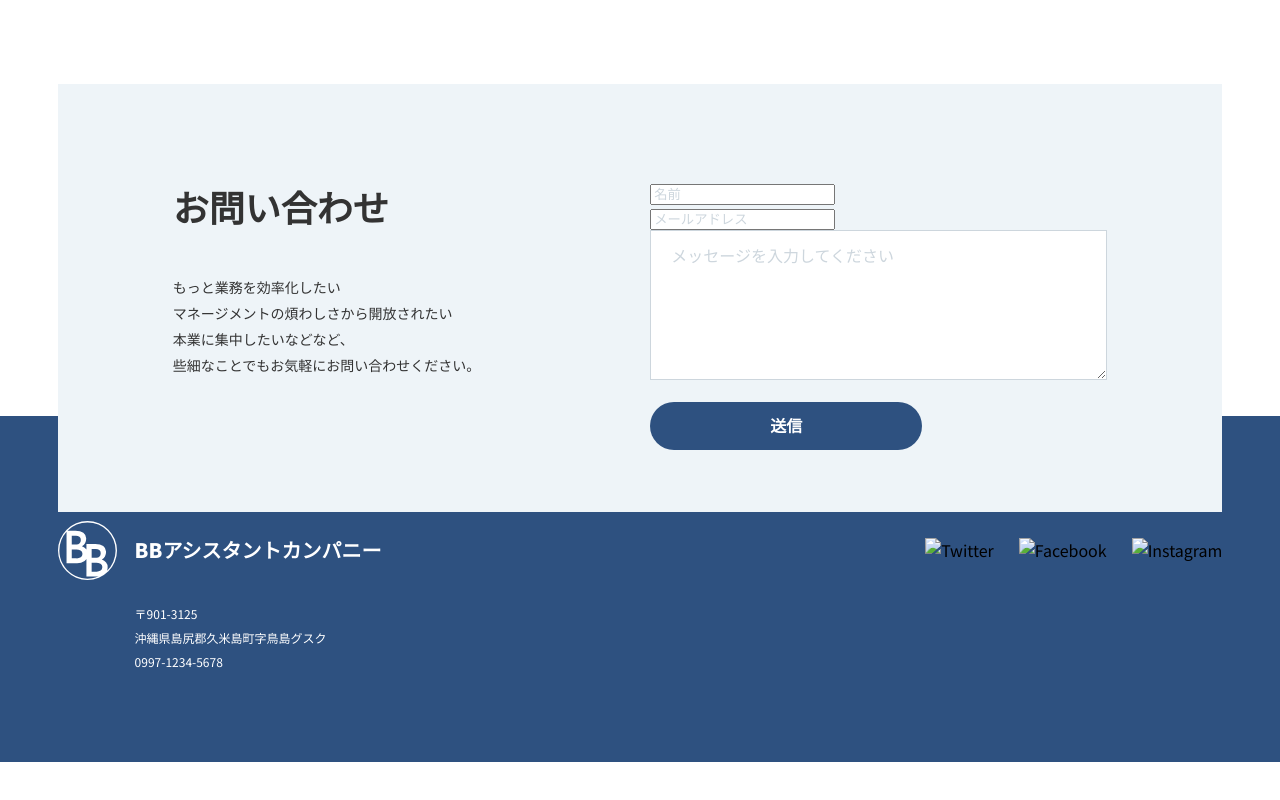
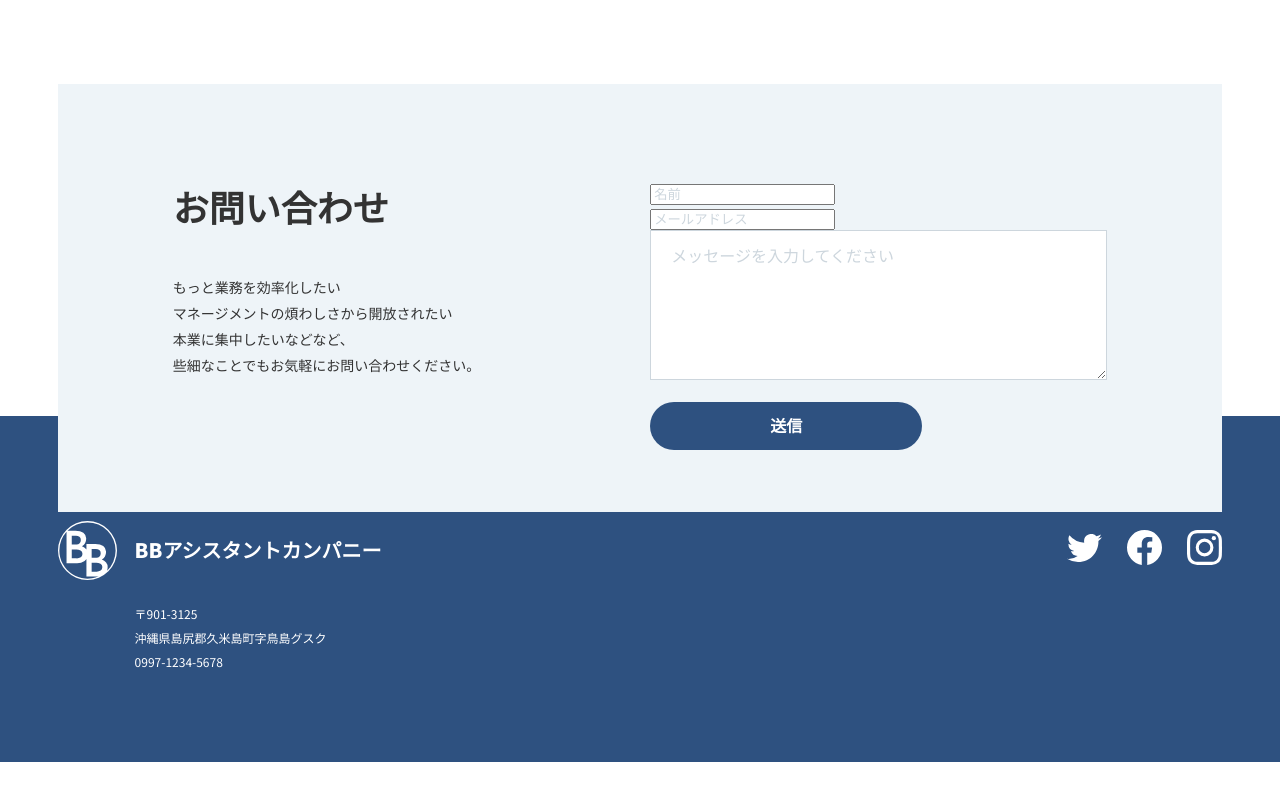
Before and after one commit to yujin-nogu/practice01, a plain HTML site: page index.html in a window 1280 px wide. Shown: the part 2128-2928 px from the top of the page. Drawn offline with Linux system fonts and the light colour scheme; files whose address does not match are found by name.

Commit message:
Update index.html

```diff
--- a/index.html
+++ b/index.html
@@ -138,9 +138,9 @@
     </div>
 
     <ul class="sns">
-      <li><a href="#"><img src="img/logo-twitter.svg" alt="Twitter"></a></li>
-      <li><a href="#"><img src="img/logo-facebook.svg" alt="Facebook"></a></li>
-      <li><a href="#"><img src="img/logo-instagram.svg" alt="Instagram"></a></li>
+      <li><a href="#"><img src="logo-twitter.svg" alt="Twitter"></a></li>
+      <li><a href="#"><img src="logo-facebook.svg" alt="Facebook"></a></li>
+      <li><a href="#"><img src="logo-instagram.svg" alt="Instagram"></a></li>
     </ul>
   </div>
 </footer>
```
